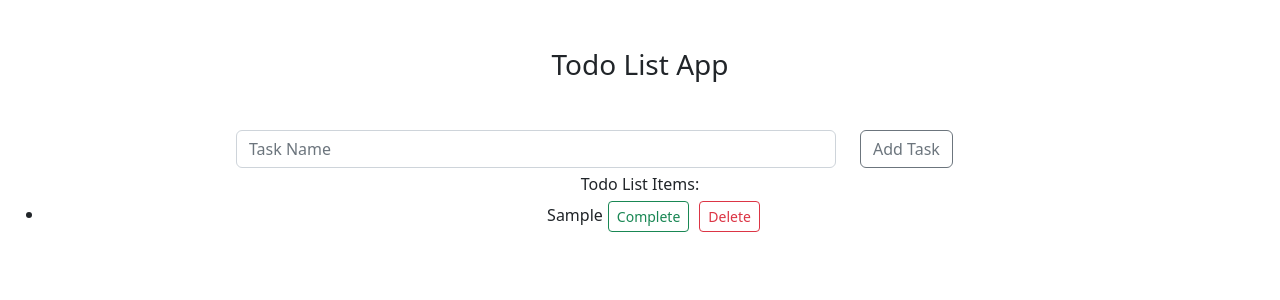
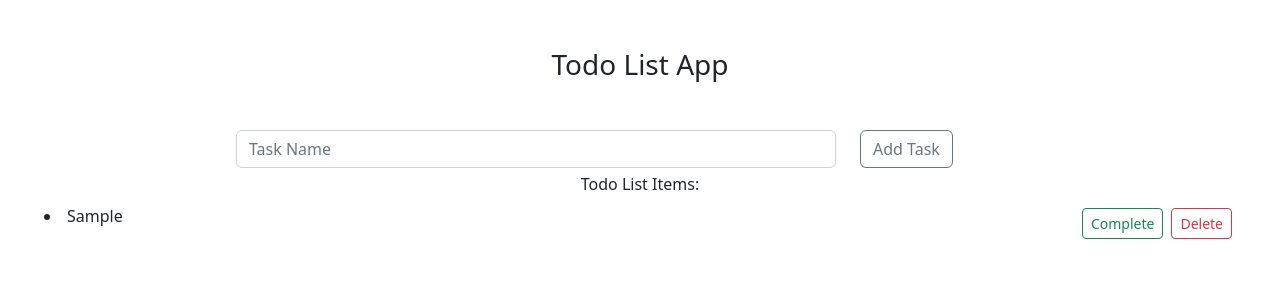
Before and after one commit to m-asad-ali/todo-react, a React (Create React App) app: page / in a window 1280 px wide. Both pictures are taken after typing "Sample" into the empty fields and a click on the button "Add Task". Shown: the top 300 px of the page. Built offline with nearby package versions, Linux system fonts and the light colour scheme.

Commit message:
allignment fixed

```diff
--- a/src/components/InputForm.js
+++ b/src/components/InputForm.js
@@ -54,20 +54,18 @@ const Form = () => {
       {/*  //TODO show data through show list file. */}
 
       <div className="text-center">Todo List Items:</div>
-      <ul className="text-center">
+
+      <div className="container-fluid">
         {taskList.map((item) => {
           return (
-            <li key={item.id}>
+            <div className="row m-2">
+              <li className="col-6" key={item.id}>
                 {item.value}
+              </li>
+              {/* border border-secondary rounded */}
+              <div className="col-6 text-end">
                 <button
-                className="btn btn-outline-success btn-sm"
-                style={{
-                  // borderTopLeftRadius: "12%",
-                  // borderTopRightRadius: "12%",
-                  // borderBottomLeftRadius: "12%",
-                  // borderBottomRightRadius: "12%",
-                  margin: "5px",
-                }}
+                  className="btn btn-outline-success btn-sm m-1"
                   onClick={() => {
                     setTaskList(taskList.filter((a) => a.id !== item.id));
                   }}
@@ -76,20 +74,18 @@ const Form = () => {
                 </button>
 
                 <button
-                className="btn btn-outline-danger btn-sm"
-                style={{
-                  margin: "5px",
-                }}
+                  className="btn btn-outline-danger btn-sm m-1"
                   onClick={() => {
                     setTaskList(taskList.filter((a) => a.id !== item.id));
                   }}
                 >
                   Delete
                 </button>
-            </li>
+              </div>
+            </div>
           );
         })}
-      </ul>
+      </div>
     </div>
   );
 };
```
Lines whose indentation alone changed are shown as unchanged.
